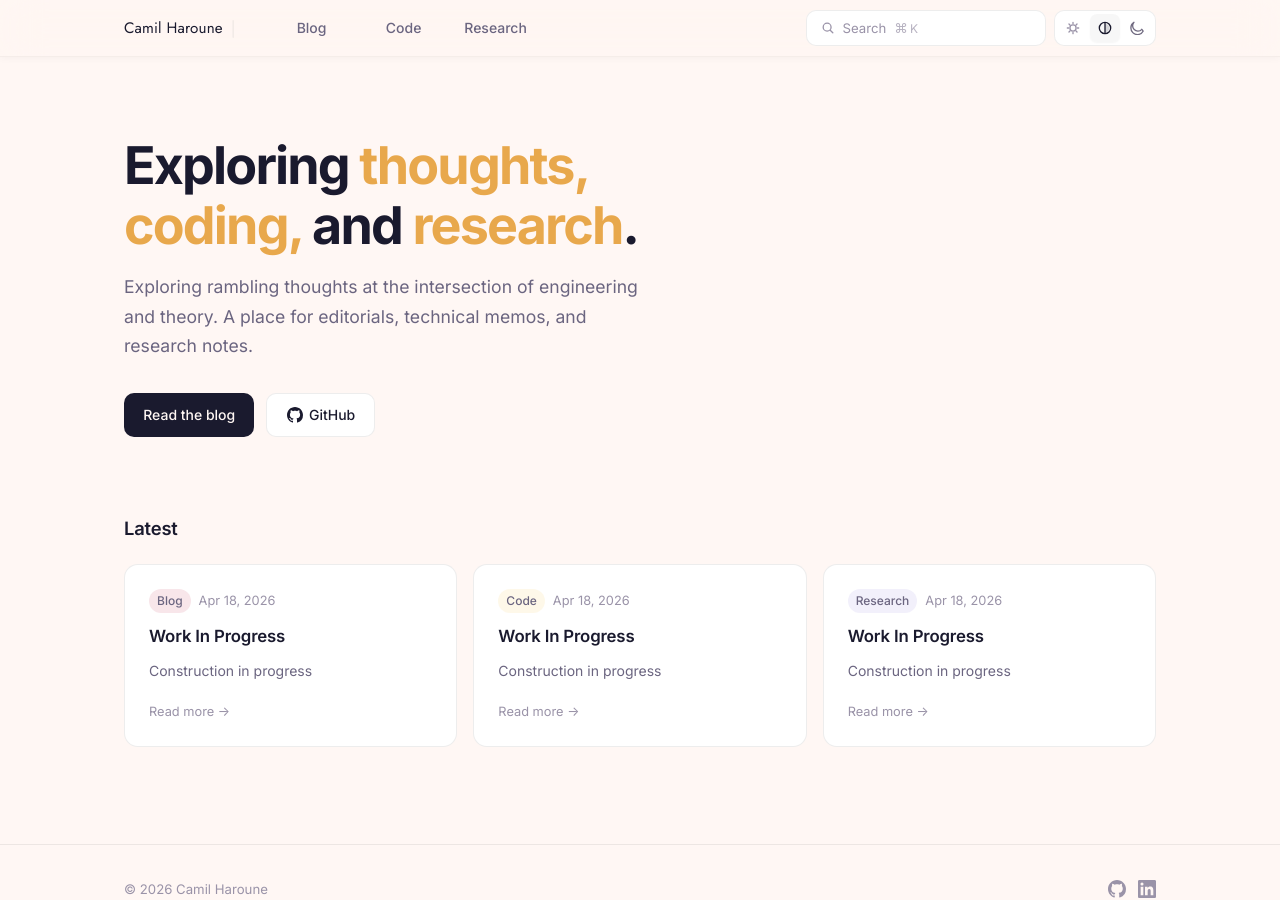
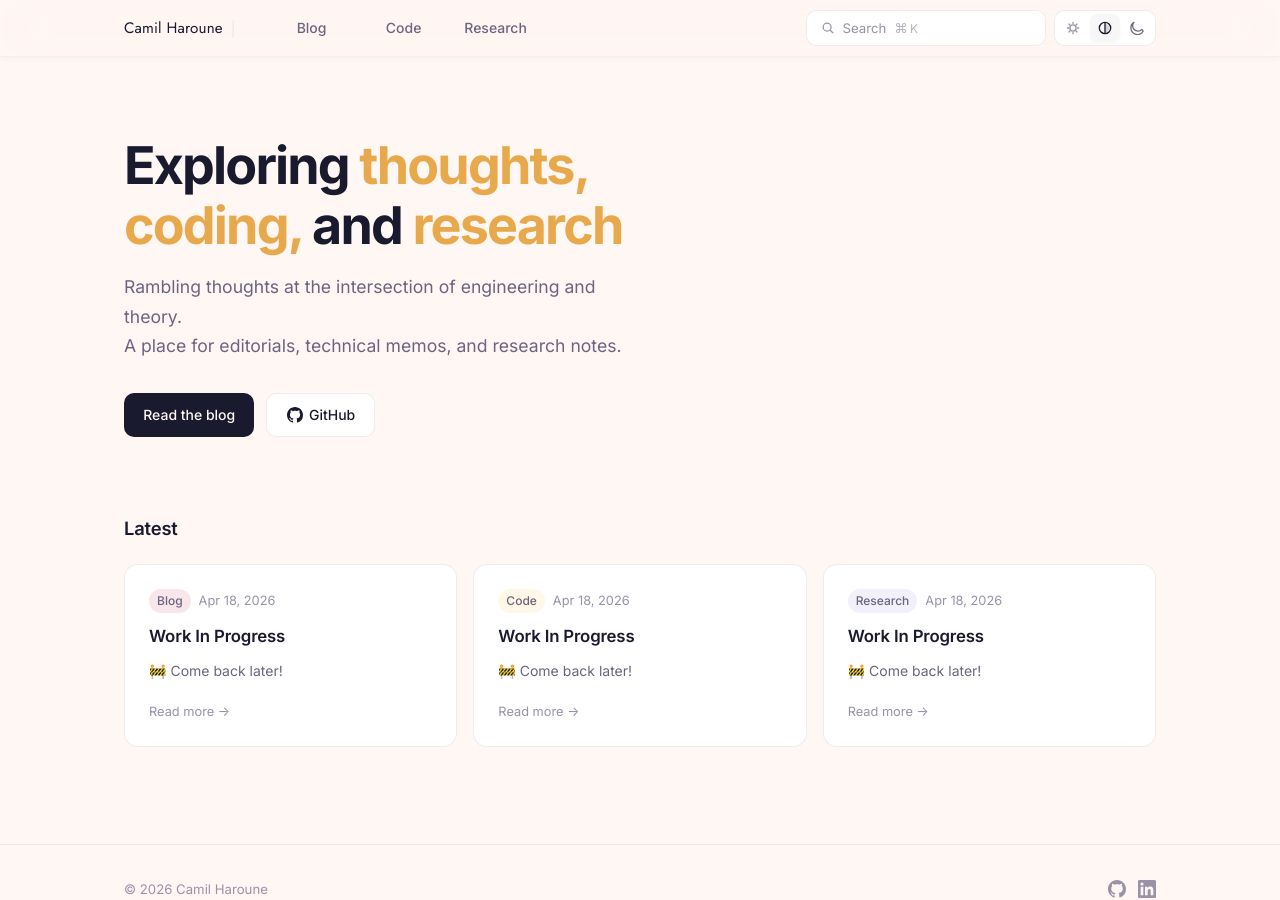
Before and after one commit to Camil-H/camil-h.github.io, a Jekyll site: the page built from index.html, in a window 1280 px wide and 900 px high. Built offline with Jekyll 4.4.1, drawn with Linux system fonts in a browser that asks for light colours.

Commit message:
feat: Home page wording + WIP pages

```diff
--- a/_posts/2026-04-18-wip-blog.md
+++ b/_posts/2026-04-18-wip-blog.md
@@ -6,6 +6,4 @@ category: blog
 tags: [wip]
 ---
 
-# Construction in progress
-
 🚧 Come back later!
--- a/_posts/2026-04-18-wip-code.md
+++ b/_posts/2026-04-18-wip-code.md
@@ -6,6 +6,4 @@ category: code
 tags: [wip]
 ---
 
-# Construction in progress
-
 🚧 Come back later!
--- a/_posts/2026-04-18-wip-research.md
+++ b/_posts/2026-04-18-wip-research.md
@@ -6,6 +6,4 @@ category: research
 tags: [wip]
 ---
 
-# Construction in progress
-
 🚧 Come back later!
--- a/index.html
+++ b/index.html
@@ -7,11 +7,11 @@ title: Home
 <section class="hero fade-in">
   <h1 class="hero-title">
     Exploring <span class="highlight">thoughts, coding,</span>
-    and <span class="highlight">research</span>.
+    and <span class="highlight">research</span>
   </h1>
   <p class="hero-description">
-    Exploring rambling thoughts at the intersection of engineering and theory.
-    A place for editorials, technical memos, and research notes.
+    Rambling thoughts at the intersection of engineering and theory.
+    <br>A place for editorials, technical memos, and research notes.
   </p>
   <div class="hero-links">
     <a href="/blog/" class="hero-link hero-link--primary">Read the blog</a>
```
